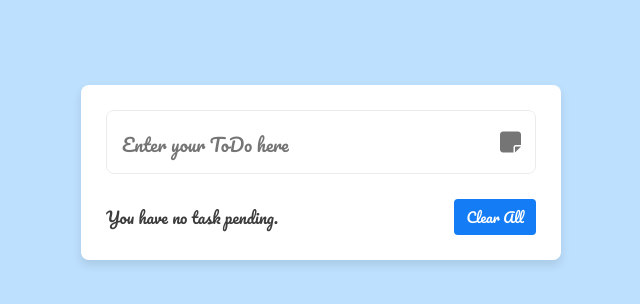
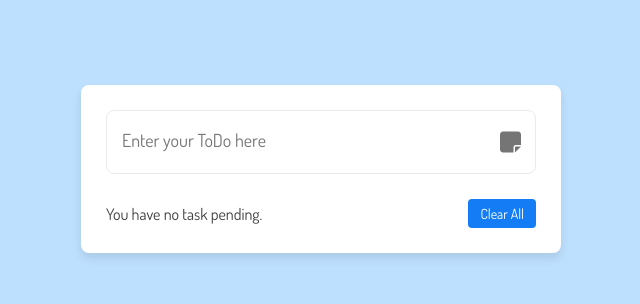
Before and after one commit to mehedihasan1179/toDo_lists, a plain HTML site: page index.html in a window 1280 px wide. Shown: the whole page, without its empty margins (319-959 px from the left). Drawn offline with Linux system fonts and the light colour scheme.

Commit message:
change font style
before font was amazing to watch but it was quite impossible to understand to read. After changes it looks awesome and gorgeous.

```diff
--- a/css/style.css
+++ b/css/style.css
@@ -1,10 +1,10 @@
-@import url('https://fonts.googleapis.com/css2?family=Pacifico&display=swap');
+@import url('https://fonts.googleapis.com/css2?family=Dosis:wght@200..800&display=swap');
 
 *{
     margin: 0;
     padding: 0;
     box-sizing: border-box;
-    font-family: "Pacifico", cursive;
+      font-family: "Dosis", sans-serif;
 }
 
 body{
```
